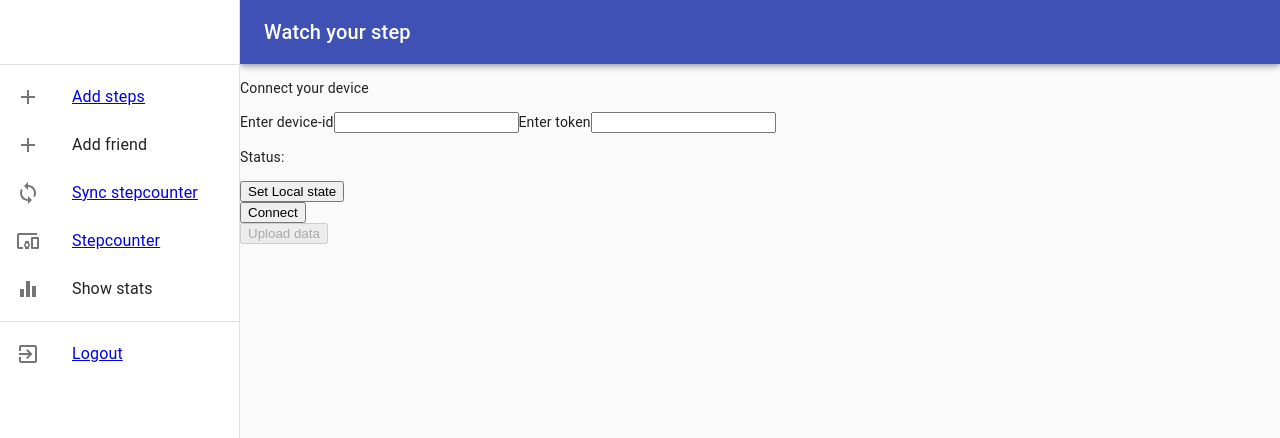
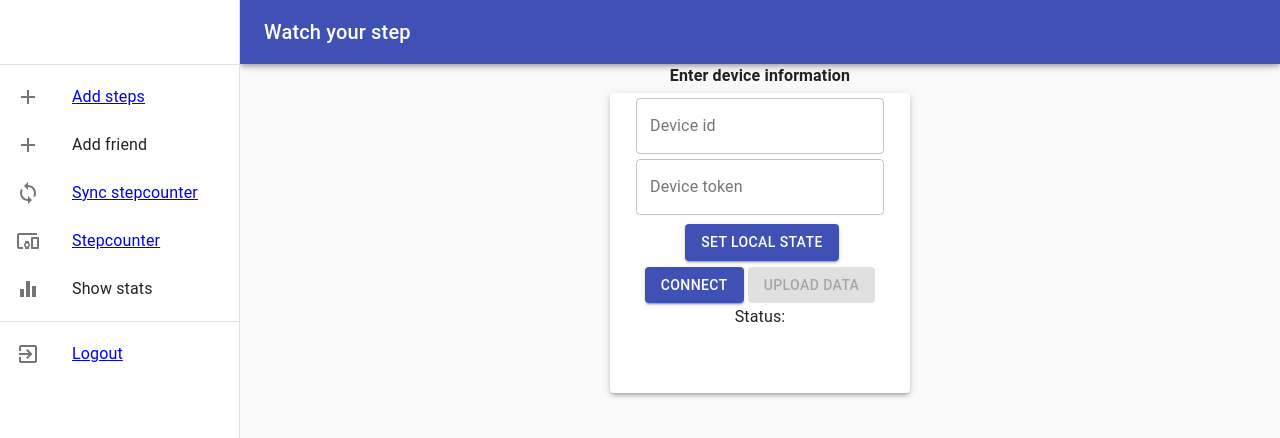
Before and after one commit to kimlintu/grupp17, a React (Create React App) app: page /stepcounter in a window 1280 px wide. Shown: the top 438 px of the page. Built offline with nearby package versions, Linux system fonts and the light colour scheme.

Commit message:
Improved UI with material-UI

```diff
--- a/src/view/stepcounterView.js
+++ b/src/view/stepcounterView.js
@@ -1,36 +1,64 @@
 import React from 'react';
+import { Button, Grid, Typography, TextField, Paper } from '@material-ui/core';
 
-function StepcounterView({uploadData, submitLocally, tokenStatus, connect, disconnect, connectionStatus, status}) {
+function StepcounterView({ uploadData, submitLocally, tokenStatus, connect, disconnect, connectionStatus, status }) {
 
     const [formValue_id, setFormValue_id] = React.useState("");
-    const [formValue_token, setFormValue_token ] = React.useState("");
+    const [formValue_token, setFormValue_token] = React.useState("");
     const [formValue_steps, setFormValue_steps] = React.useState("");
-   // const [con_stat, setConnectionStatus ] = React.useState(connectionStatus());
 
-    return <div className="View">
-        <header className="View-header">
-            <p>
-               Connect your device
-            </p>
-
-            Enter device-id
-            <input value={formValue_id} onChange={(e) => setFormValue_id(e.target.value)}></input>
-            Enter token
-            <input value={formValue_token} onChange={(e) => setFormValue_token(e.target.value)}></input>
-            <br/>
-
-            {connectionStatus ? "Enter steps" : ""}
-            {connectionStatus ? (<input value={formValue_steps} onChange={(e) => setFormValue_steps(e.target.value)}></input>) : ""}
-            <p>
-                Status: {status.message}
-            </p>
-            <button id="sub-local" onClick={() => submitLocally(formValue_id, formValue_token)}>Set Local state</button>
-            <br/>
-            <button id="con-stat" onClick={connectionStatus ? () => disconnect() : () => connect() } >{connectionStatus ? "Disconnect" : "Connect"}</button>
-            <br/>
-            <button onClick={() => uploadData(formValue_steps) } disabled={connectionStatus === false}>Upload data</button>
-        </header>
-    </div>
+    return <Grid item>
+        <Grid container justify="center">
+            <Grid container justify="center">
+                <Typography style={{ fontWeight: "bold" }}>Enter device information</Typography>
+            </Grid>
+            <Grid container justify="center">
+                <Paper elevation={3} style={{ "height": 300, "width": 300, "margin": 5 }}>
+                    <Grid style={{ "margin": 5 }}>
+                        <Grid container justify="center">
+                            <form>
+                                <TextField id="outlined-basic" label="Device id" onChange={(e) => setFormValue_id(e.target.value)} variant="outlined" />
+                            </form>
+                        </Grid>
+                    </Grid>
+                    <Grid style={{ "margin": 5 }}>
+                        <Grid container justify="center">
+                            <form>
+                                <TextField id="outlined-basic" label="Device token" onChange={(e) => setFormValue_token(e.target.value)} variant="outlined" />
+                            </form>
+                        </Grid>
+                    </Grid>
+                    <Grid container justify="center">
+                        {connectionStatus ? (<Grid container justify="center">
+                            <form>
+                                <TextField id="outlined-basic" label="Enter Steps" onChange={(e) => setFormValue_steps(e.target.value)} variant="outlined" />
+                            </form>
+                        </Grid>) : ""}
+                    </Grid>
+                    <Grid container justify="center" style={{ "margin": 2 }} >
+                        <Grid style={{ "margin": 2 }}>
+                            <Button variant="contained" color="primary" onClick={() => submitLocally(formValue_id, formValue_token)}>Set Local State</Button>
+                        </Grid>
+                    </Grid>
+                    <Grid container justify="center" alignItems="flex-end">
+                        <Grid style={{ "margin": 2 }}>
+                            <Button variant="contained" color="primary" onClick={connectionStatus ? () => disconnect() : () => connect()} >
+                                {connectionStatus ? "Disconnect" : "Connect"}
+                            </Button>
+                        </Grid>
+                        <Grid style={{ "margin": 2 }}>
+                            <Button variant="contained" color="primary" onClick={() => uploadData(formValue_steps)} disabled={connectionStatus === false}>
+                                Upload data
+                            </Button>
+                        </Grid>
+                    </Grid>
+                    <Grid container justify="center">
+                        <Typography> Status: {status.message}</Typography>
+                    </Grid>
+                </Paper>
+            </Grid>
+        </Grid>
+    </Grid>
 }
 
 export { StepcounterView };
```
